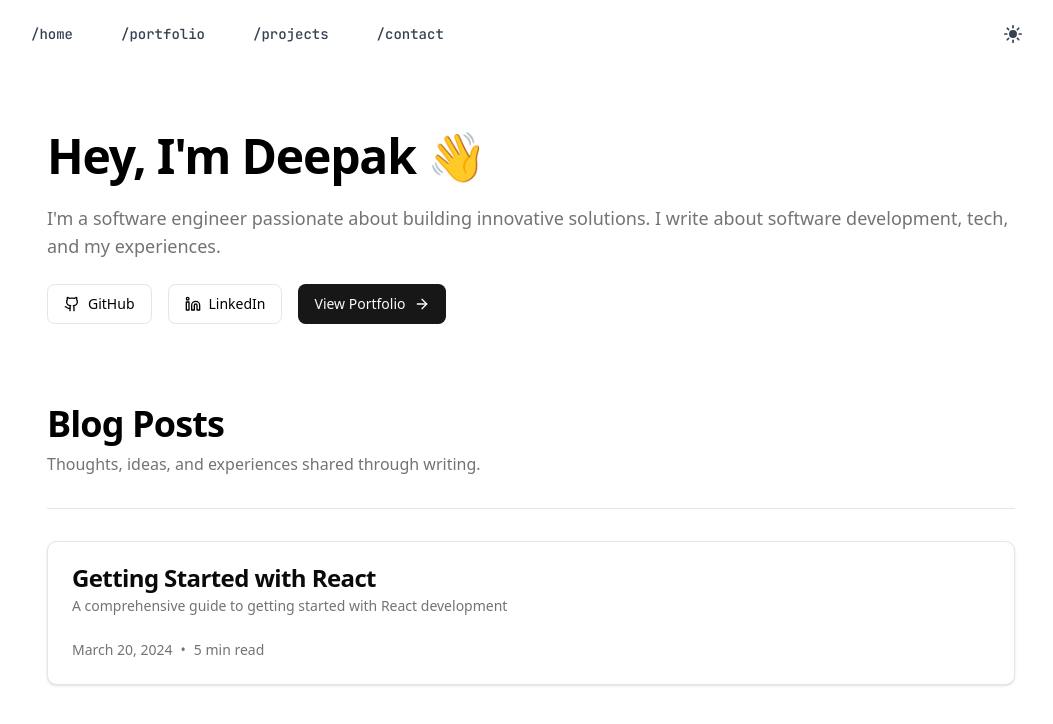
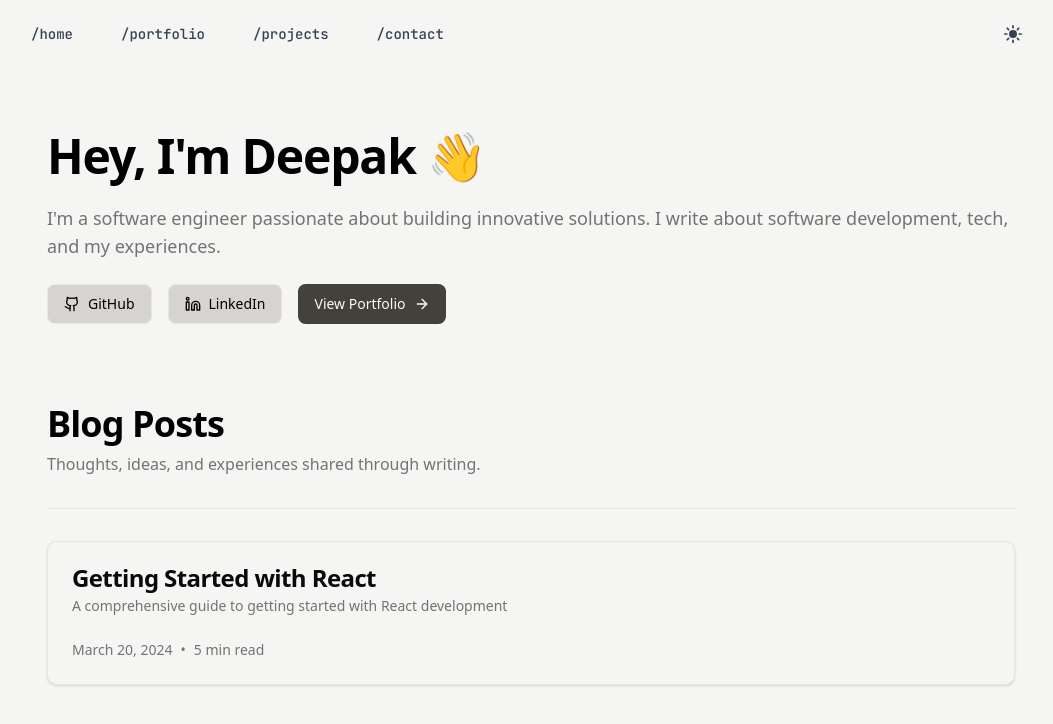
Before and after one commit to deep41/deep41.github.io, a React (Vite) app: page / in a window 1280 px wide. Shown: the top 724 px of the page, without its empty margins (109-1162 px from the left). Built offline with nearby package versions, Linux system fonts and the light colour scheme.

Commit message:
Update color scheme with stone-based palette for improved dark/light mode consistency

```diff
--- a/src/app/App.tsx
+++ b/src/app/App.tsx
@@ -23,7 +23,7 @@ function App() {
           <Route
             path="/"
             element={
-              <div className="w-full bg-white transition dark:bg-black dark:text-white">
+              <div className="w-full bg-stone-100 transition dark:bg-stone-900 dark:text-white">
                 <Intro />
                 <BlogList />
               </div>
@@ -32,7 +32,7 @@ function App() {
           <Route
             path="/blog/:id"
             element={
-              <div className="w-full bg-white transition dark:bg-black dark:text-white">
+              <div className="w-full bg-stone-100 transition dark:bg-stone-900 dark:text-white">
                 <BlogDetail />
               </div>
             }
@@ -63,7 +63,7 @@ function App() {
           <Route
             path="/projects"
             element={
-              <div className="w-full bg-white transition dark:bg-black dark:text-white">
+              <div className="w-full bg-stone-100 transition dark:bg-stone-900 dark:text-white">
                 <ProjectsPage />
               </div>
             }
@@ -71,7 +71,7 @@ function App() {
           <Route
             path="/contact"
             element={
-              <div className="w-full bg-white transition dark:bg-black dark:text-white">
+              <div className="w-full bg-stone-100 transition dark:bg-stone-900 dark:text-white">
                 <ContactPage />
               </div>
             }
--- a/src/components/blog/BlogList.tsx
+++ b/src/components/blog/BlogList.tsx
@@ -18,7 +18,7 @@ const BlogList = () => {
         <div className="grid gap-6">
           {blogs.map((blog) => (
             <Link key={blog.id} to={`/blog/${blog.id}`}>
-              <Card className="hover:bg-accent transition-colors">
+              <Card className="bg-stone-100 dark:bg-stone-800 hover:bg-stone-200 dark:hover:bg-stone-700 transition-colors">
                 <CardHeader>
                   <CardTitle>{blog.title}</CardTitle>
                   <CardDescription>{blog.description}</CardDescription>
--- a/src/components/home/Intro.tsx
+++ b/src/components/home/Intro.tsx
@@ -14,19 +14,19 @@ export default function Intro() {
           I write about software development, tech, and my experiences.
         </p>
         <div className="flex gap-4">
-          <Button asChild variant="outline">
+          <Button asChild variant="outline" className="bg-stone-300 dark:bg-stone-700">
             <a href="https://github.com/deep41" target="_blank" rel="noopener noreferrer">
               <Github className="mr-2 h-4 w-4" />
               GitHub
             </a>
           </Button>
-          <Button asChild variant="outline">
+          <Button asChild variant="outline" className="bg-stone-300 dark:bg-stone-700">
             <a href="https://linkedin.com/in/deep41" target="_blank" rel="noopener noreferrer">
               <Linkedin className="mr-2 h-4 w-4" />
               LinkedIn
             </a>
           </Button>
-          <Button asChild>
+          <Button asChild className="bg-stone-700 dark:bg-stone-300">
             <Link to="/portfolio">
               View Portfolio
               <ArrowRight className="ml-2 h-4 w-4" />
--- a/src/components/portfolio/header.tsx
+++ b/src/components/portfolio/header.tsx
@@ -36,7 +36,7 @@ const Header = () => {
   };
 
   return (
-    <header className="sticky top-0 z-50 bg-white px-4 py-4 transition dark:bg-black">
+    <header className="sticky top-0 z-50 bg-stone-100 px-4 py-4 transition dark:bg-stone-900">
       <nav className="mx-auto flex max-w-[1000px] items-center justify-between">
         <div className="flex flex-1 items-center space-x-12 font-['JetBrains_Mono']">
           <Link
```
